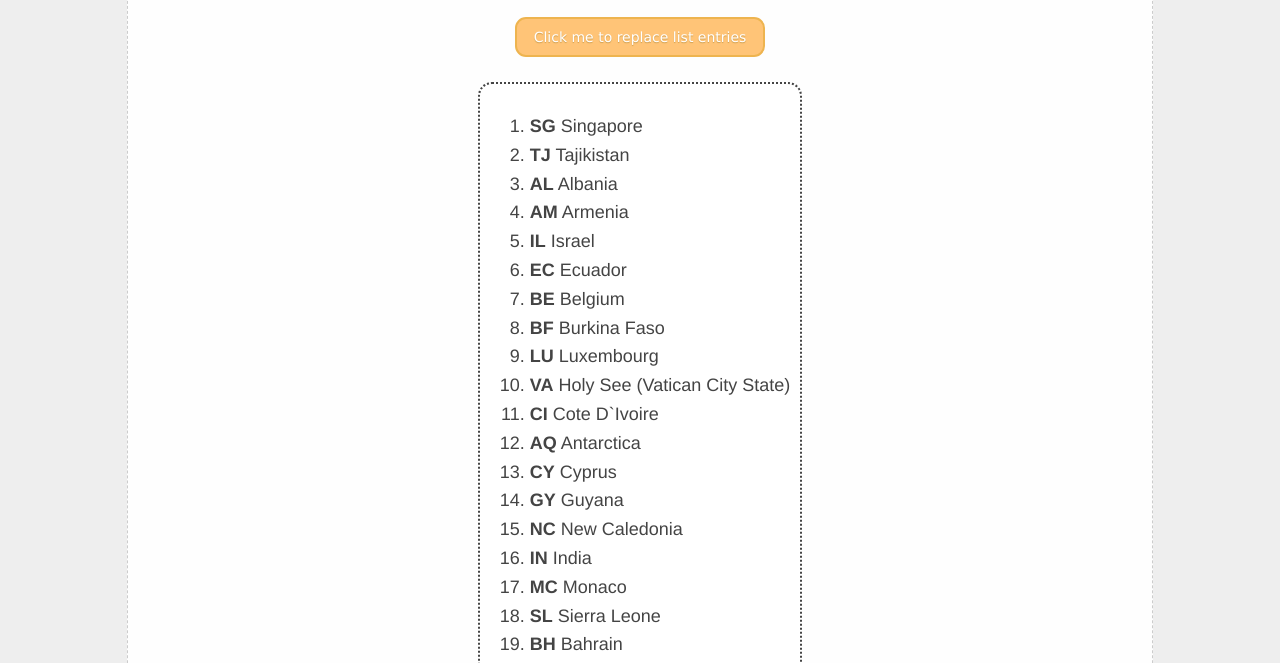
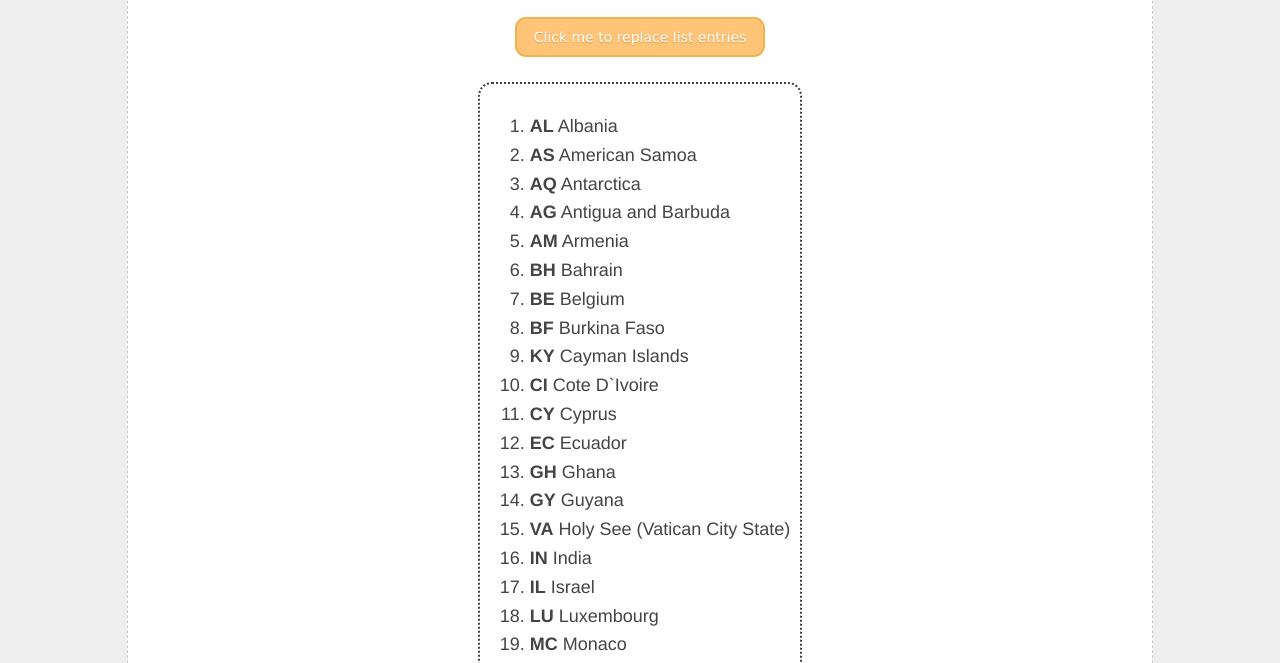
Before and after one commit to mstripling0331/mstripling0331.github.io, a plain HTML site: page lab_5/index.html in a window 1280 px wide. Both pictures are taken after a click on the button "Click me to replace list entries". Shown: the part 132-795 px from the top of the page. Drawn offline with Linux system fonts and the light colour scheme.

Commit message:
Updated with extra credit questions

```diff
--- a/lab_5/index.html
+++ b/lab_5/index.html
@@ -1,297 +1,320 @@
 <!DOCTYPE html>
 <html lang="en">
-
   <head>
     <title>Michael's List of Countries</title>
-  <link rel="stylesheet" type="text/css" href="./styles.css">
+    <link rel="stylesheet" type="text/css" href="./styles.css" />
   </head>
 
   <body>
     <div class="container">
       <div class="wrapper">
         <div class="header">Michael's List of Countries</div>
-      <button class="activate" onclick="clickMe()">Click me to replace list
-        entries</button>
-      <div class="content">
-      </div>
+        <button class="activate">Click me to replace list entries</button>
+        <div class="content"></div>
         <div class="footer"></div>
       </div>
     </div>
     <script>
       /* N.B. - For your lab, use the variable "countries" now available on the window space */
       const countries = [
-      { "name": "Afghanistan", "code": "AF" },
-      { "name": "Åland Islands", "code": "AX" },
-      { "name": "Albania", "code": "AL" },
-      { "name": "Algeria", "code": "DZ" },
-      { "name": "American Samoa", "code": "AS" },
-      { "name": "Andorra", "code": "AD" },
-      { "name": "Angola", "code": "AO" },
-      { "name": "Anguilla", "code": "AI" },
-      { "name": "Antarctica", "code": "AQ" },
-      { "name": "Antigua and Barbuda", "code": "AG" },
-      { "name": "Argentina", "code": "AR" },
-      { "name": "Armenia", "code": "AM" },
-      { "name": "Aruba", "code": "AW" },
-      { "name": "Australia", "code": "AU" },
-      { "name": "Austria", "code": "AT" },
-      { "name": "Azerbaijan", "code": "AZ" },
-      { "name": "Bahamas", "code": "BS" },
-      { "name": "Bahrain", "code": "BH" },
-      { "name": "Bangladesh", "code": "BD" },
-      { "name": "Barbados", "code": "BB" },
-      { "name": "Belarus", "code": "BY" },
-      { "name": "Belgium", "code": "BE" },
-      { "name": "Belize", "code": "BZ" },
-      { "name": "Benin", "code": "BJ" },
-      { "name": "Bermuda", "code": "BM" },
-      { "name": "Bhutan", "code": "BT" },
-      { "name": "Bolivia", "code": "BO" },
-      { "name": "Bosnia and Herzegovina", "code": "BA" },
-      { "name": "Botswana", "code": "BW" },
-      { "name": "Bouvet Island", "code": "BV" },
-      { "name": "Brazil", "code": "BR" },
-      { "name": "British Indian Ocean Territory", "code": "IO" },
-      { "name": "Brunei Darussalam", "code": "BN" },
-      { "name": "Bulgaria", "code": "BG" },
-      { "name": "Burkina Faso", "code": "BF" },
-      { "name": "Burundi", "code": "BI" },
-      { "name": "Cambodia", "code": "KH" },
-      { "name": "Cameroon", "code": "CM" },
-      { "name": "Canada", "code": "CA" },
-      { "name": "Cape Verde", "code": "CV" },
-      { "name": "Cayman Islands", "code": "KY" },
-      { "name": "Central African Republic", "code": "CF" },
-      { "name": "Chad", "code": "TD" },
-      { "name": "Chile", "code": "CL" },
-      { "name": "China", "code": "CN" },
-      { "name": "Christmas Island", "code": "CX" },
-      { "name": "Cocos (Keeling) Islands", "code": "CC" },
-      { "name": "Colombia", "code": "CO" },
-      { "name": "Comoros", "code": "KM" },
-      { "name": "Congo", "code": "CG" },
-      { "name": "Congo, The Democratic Republic of the", "code": "CD" },
-      { "name": "Cook Islands", "code": "CK" },
-      { "name": "Costa Rica", "code": "CR" },
-      { "name": "Cote D`Ivoire", "code": "CI" },
-      { "name": "Croatia", "code": "HR" },
-      { "name": "Cuba", "code": "CU" },
-      { "name": "Cyprus", "code": "CY" },
-      { "name": "Czech Republic", "code": "CZ" },
-      { "name": "Denmark", "code": "DK" },
-      { "name": "Djibouti", "code": "DJ" },
-      { "name": "Dominica", "code": "DM" },
-      { "name": "Dominican Republic", "code": "DO" },
-      { "name": "Ecuador", "code": "EC" },
-      { "name": "Egypt", "code": "EG" },
-      { "name": "El Salvador", "code": "SV" },
-      { "name": "Equatorial Guinea", "code": "GQ" },
-      { "name": "Eritrea", "code": "ER" },
-      { "name": "Estonia", "code": "EE" },
-      { "name": "Ethiopia", "code": "ET" },
-      { "name": "Falkland Islands (Malvinas)", "code": "FK" },
-      { "name": "Faroe Islands", "code": "FO" },
-      { "name": "Fiji", "code": "FJ" },
-      { "name": "Finland", "code": "FI" },
-      { "name": "France", "code": "FR" },
-      { "name": "French Guiana", "code": "GF" },
-      { "name": "French Polynesia", "code": "PF" },
-      { "name": "French Southern Territories", "code": "TF" },
-      { "name": "Gabon", "code": "GA" },
-      { "name": "Gambia", "code": "GM" },
-      { "name": "Georgia", "code": "GE" },
-      { "name": "Germany", "code": "DE" },
-      { "name": "Ghana", "code": "GH" },
-      { "name": "Gibraltar", "code": "GI" },
-      { "name": "Greece", "code": "GR" },
-      { "name": "Greenland", "code": "GL" },
-      { "name": "Grenada", "code": "GD" },
-      { "name": "Guadeloupe", "code": "GP" },
-      { "name": "Guam", "code": "GU" },
-      { "name": "Guatemala", "code": "GT" },
-      { "name": "Guernsey", "code": "GG" },
-      { "name": "Guinea", "code": "GN" },
-      { "name": "Guinea-Bissau", "code": "GW" },
-      { "name": "Guyana", "code": "GY" },
-      { "name": "Haiti", "code": "HT" },
-      { "name": "Heard Island and Mcdonald Islands", "code": "HM" },
-      { "name": "Holy See (Vatican City State)", "code": "VA" },
-      { "name": "Honduras", "code": "HN" },
-      { "name": "Hong Kong", "code": "HK" },
-      { "name": "Hungary", "code": "HU" },
-      { "name": "Iceland", "code": "IS" },
-      { "name": "India", "code": "IN" },
-      { "name": "Indonesia", "code": "ID" },
-      { "name": "Iran, Islamic Republic Of", "code": "IR" },
-      { "name": "Iraq", "code": "IQ" },
-      { "name": "Ireland", "code": "IE" },
-      { "name": "Isle of Man", "code": "IM" },
-      { "name": "Israel", "code": "IL" },
-      { "name": "Italy", "code": "IT" },
-      { "name": "Jamaica", "code": "JM" },
-      { "name": "Japan", "code": "JP" },
-      { "name": "Jersey", "code": "JE" },
-      { "name": "Jordan", "code": "JO" },
-      { "name": "Kazakhstan", "code": "KZ" },
-      { "name": "Kenya", "code": "KE" },
-      { "name": "Kiribati", "code": "KI" },
-      { "name": "Korea, Democratic People'S Republic of", "code": "KP" },
-      { "name": "Korea, Republic of", "code": "KR" },
-      { "name": "Kuwait", "code": "KW" },
-      { "name": "Kyrgyzstan", "code": "KG" },
-      { "name": "Lao People'S Democratic Republic", "code": "LA" },
-      { "name": "Latvia", "code": "LV" },
-      { "name": "Lebanon", "code": "LB" },
-      { "name": "Lesotho", "code": "LS" },
-      { "name": "Liberia", "code": "LR" },
-      { "name": "Libyan Arab Jamahiriya", "code": "LY" },
-      { "name": "Liechtenstein", "code": "LI" },
-      { "name": "Lithuania", "code": "LT" },
-      { "name": "Luxembourg", "code": "LU" },
-      { "name": "Macao", "code": "MO" },
-      { "name": "Macedonia, The Former Yugoslav Republic of", "code": "MK" },
-      { "name": "Madagascar", "code": "MG" },
-      { "name": "Malawi", "code": "MW" },
-      { "name": "Malaysia", "code": "MY" },
-      { "name": "Maldives", "code": "MV" },
-      { "name": "Mali", "code": "ML" },
-      { "name": "Malta", "code": "MT" },
-      { "name": "Marshall Islands", "code": "MH" },
-      { "name": "Martinique", "code": "MQ" },
-      { "name": "Mauritania", "code": "MR" },
-      { "name": "Mauritius", "code": "MU" },
-      { "name": "Mayotte", "code": "YT" },
-      { "name": "Mexico", "code": "MX" },
-      { "name": "Micronesia, Federated States of", "code": "FM" },
-      { "name": "Moldova, Republic of", "code": "MD" },
-      { "name": "Monaco", "code": "MC" },
-      { "name": "Mongolia", "code": "MN" },
-      { "name": "Montserrat", "code": "MS" },
-      { "name": "Morocco", "code": "MA" },
-      { "name": "Mozambique", "code": "MZ" },
-      { "name": "Myanmar", "code": "MM" },
-      { "name": "Namibia", "code": "NA" },
-      { "name": "Nauru", "code": "NR" },
-      { "name": "Nepal", "code": "NP" },
-      { "name": "Netherlands", "code": "NL" },
-      { "name": "Netherlands Antilles", "code": "AN" },
-      { "name": "New Caledonia", "code": "NC" },
-      { "name": "New Zealand", "code": "NZ" },
-      { "name": "Nicaragua", "code": "NI" },
-      { "name": "Niger", "code": "NE" },
-      { "name": "Nigeria", "code": "NG" },
-      { "name": "Niue", "code": "NU" },
-      { "name": "Norfolk Island", "code": "NF" },
-      { "name": "Northern Mariana Islands", "code": "MP" },
-      { "name": "Norway", "code": "NO" },
-      { "name": "Oman", "code": "OM" },
-      { "name": "Pakistan", "code": "PK" },
-      { "name": "Palau", "code": "PW" },
-      { "name": "Palestinian Territory, Occupied", "code": "PS" },
-      { "name": "Panama", "code": "PA" },
-      { "name": "Papua New Guinea", "code": "PG" },
-      { "name": "Paraguay", "code": "PY" },
-      { "name": "Peru", "code": "PE" },
-      { "name": "Philippines", "code": "PH" },
-      { "name": "Pitcairn", "code": "PN" },
-      { "name": "Poland", "code": "PL" },
-      { "name": "Portugal", "code": "PT" },
-      { "name": "Puerto Rico", "code": "PR" },
-      { "name": "Qatar", "code": "QA" },
-      { "name": "Reunion", "code": "RE" },
-      { "name": "Romania", "code": "RO" },
-      { "name": "Russian Federation", "code": "RU" },
-      { "name": "RWANDA", "code": "RW" },
-      { "name": "Saint Helena", "code": "SH" },
-      { "name": "Saint Kitts and Nevis", "code": "KN" },
-      { "name": "Saint Lucia", "code": "LC" },
-      { "name": "Saint Pierre and Miquelon", "code": "PM" },
-      { "name": "Saint Vincent and the Grenadines", "code": "VC" },
-      { "name": "Samoa", "code": "WS" },
-      { "name": "San Marino", "code": "SM" },
-      { "name": "Sao Tome and Principe", "code": "ST" },
-      { "name": "Saudi Arabia", "code": "SA" },
-      { "name": "Senegal", "code": "SN" },
-      { "name": "Serbia and Montenegro", "code": "CS" },
-      { "name": "Seychelles", "code": "SC" },
-      { "name": "Sierra Leone", "code": "SL" },
-      { "name": "Singapore", "code": "SG" },
-      { "name": "Slovakia", "code": "SK" },
-      { "name": "Slovenia", "code": "SI" },
-      { "name": "Solomon Islands", "code": "SB" },
-      { "name": "Somalia", "code": "SO" },
-      { "name": "South Africa", "code": "ZA" },
-      { "name": "South Georgia and the South Sandwich Islands", "code": "GS" },
-      { "name": "Spain", "code": "ES" },
-      { "name": "Sri Lanka", "code": "LK" },
-      { "name": "Sudan", "code": "SD" },
-      { "name": "Suriname", "code": "SR" },
-      { "name": "Svalbard and Jan Mayen", "code": "SJ" },
-      { "name": "Swaziland", "code": "SZ" },
-      { "name": "Sweden", "code": "SE" },
-      { "name": "Switzerland", "code": "CH" },
-      { "name": "Syrian Arab Republic", "code": "SY" },
-      { "name": "Taiwan, Province of China", "code": "TW" },
-      { "name": "Tajikistan", "code": "TJ" },
-      { "name": "Tanzania, United Republic of", "code": "TZ" },
-      { "name": "Thailand", "code": "TH" },
-      { "name": "Timor-Leste", "code": "TL" },
-      { "name": "Togo", "code": "TG" },
-      { "name": "Tokelau", "code": "TK" },
-      { "name": "Tonga", "code": "TO" },
-      { "name": "Trinidad and Tobago", "code": "TT" },
-      { "name": "Tunisia", "code": "TN" },
-      { "name": "Turkey", "code": "TR" },
-      { "name": "Turkmenistan", "code": "TM" },
-      { "name": "Turks and Caicos Islands", "code": "TC" },
-      { "name": "Tuvalu", "code": "TV" },
-      { "name": "Uganda", "code": "UG" },
-      { "name": "Ukraine", "code": "UA" },
-      { "name": "United Arab Emirates", "code": "AE" },
-      { "name": "United Kingdom", "code": "GB" },
-      { "name": "United States", "code": "US" },
-      { "name": "United States Minor Outlying Islands", "code": "UM" },
-      { "name": "Uruguay", "code": "UY" },
-      { "name": "Uzbekistan", "code": "UZ" },
-      { "name": "Vanuatu", "code": "VU" },
-      { "name": "Venezuela", "code": "VE" },
-      { "name": "Viet Nam", "code": "VN" },
-      { "name": "Virgin Islands, British", "code": "VG" },
-      { "name": "Virgin Islands, U.S.", "code": "VI" },
-      { "name": "Wallis and Futuna", "code": "WF" },
-      { "name": "Western Sahara", "code": "EH" },
-      { "name": "Yemen", "code": "YE" },
-      { "name": "Zambia", "code": "ZM" },
-      { "name": "Zimbabwe", "code": "ZW" }
-    ]
+        { name: "Afghanistan", code: "AF" },
+        { name: "Åland Islands", code: "AX" },
+        { name: "Albania", code: "AL" },
+        { name: "Algeria", code: "DZ" },
+        { name: "American Samoa", code: "AS" },
+        { name: "Andorra", code: "AD" },
+        { name: "Angola", code: "AO" },
+        { name: "Anguilla", code: "AI" },
+        { name: "Antarctica", code: "AQ" },
+        { name: "Antigua and Barbuda", code: "AG" },
+        { name: "Argentina", code: "AR" },
+        { name: "Armenia", code: "AM" },
+        { name: "Aruba", code: "AW" },
+        { name: "Australia", code: "AU" },
+        { name: "Austria", code: "AT" },
+        { name: "Azerbaijan", code: "AZ" },
+        { name: "Bahamas", code: "BS" },
+        { name: "Bahrain", code: "BH" },
+        { name: "Bangladesh", code: "BD" },
+        { name: "Barbados", code: "BB" },
+        { name: "Belarus", code: "BY" },
+        { name: "Belgium", code: "BE" },
+        { name: "Belize", code: "BZ" },
+        { name: "Benin", code: "BJ" },
+        { name: "Bermuda", code: "BM" },
+        { name: "Bhutan", code: "BT" },
+        { name: "Bolivia", code: "BO" },
+        { name: "Bosnia and Herzegovina", code: "BA" },
+        { name: "Botswana", code: "BW" },
+        { name: "Bouvet Island", code: "BV" },
+        { name: "Brazil", code: "BR" },
+        { name: "British Indian Ocean Territory", code: "IO" },
+        { name: "Brunei Darussalam", code: "BN" },
+        { name: "Bulgaria", code: "BG" },
+        { name: "Burkina Faso", code: "BF" },
+        { name: "Burundi", code: "BI" },
+        { name: "Cambodia", code: "KH" },
+        { name: "Cameroon", code: "CM" },
+        { name: "Canada", code: "CA" },
+        { name: "Cape Verde", code: "CV" },
+        { name: "Cayman Islands", code: "KY" },
+        { name: "Central African Republic", code: "CF" },
+        { name: "Chad", code: "TD" },
+        { name: "Chile", code: "CL" },
+        { name: "China", code: "CN" },
+        { name: "Christmas Island", code: "CX" },
+        { name: "Cocos (Keeling) Islands", code: "CC" },
+        { name: "Colombia", code: "CO" },
+        { name: "Comoros", code: "KM" },
+        { name: "Congo", code: "CG" },
+        { name: "Congo, The Democratic Republic of the", code: "CD" },
+        { name: "Cook Islands", code: "CK" },
+        { name: "Costa Rica", code: "CR" },
+        { name: "Cote D`Ivoire", code: "CI" },
+        { name: "Croatia", code: "HR" },
+        { name: "Cuba", code: "CU" },
+        { name: "Cyprus", code: "CY" },
+        { name: "Czech Republic", code: "CZ" },
+        { name: "Denmark", code: "DK" },
+        { name: "Djibouti", code: "DJ" },
+        { name: "Dominica", code: "DM" },
+        { name: "Dominican Republic", code: "DO" },
+        { name: "Ecuador", code: "EC" },
+        { name: "Egypt", code: "EG" },
+        { name: "El Salvador", code: "SV" },
+        { name: "Equatorial Guinea", code: "GQ" },
+        { name: "Eritrea", code: "ER" },
+        { name: "Estonia", code: "EE" },
+        { name: "Ethiopia", code: "ET" },
+        { name: "Falkland Islands (Malvinas)", code: "FK" },
+        { name: "Faroe Islands", code: "FO" },
+        { name: "Fiji", code: "FJ" },
+        { name: "Finland", code: "FI" },
+        { name: "France", code: "FR" },
+        { name: "French Guiana", code: "GF" },
+        { name: "French Polynesia", code: "PF" },
+        { name: "French Southern Territories", code: "TF" },
+        { name: "Gabon", code: "GA" },
+        { name: "Gambia", code: "GM" },
+        { name: "Georgia", code: "GE" },
+        { name: "Germany", code: "DE" },
+        { name: "Ghana", code: "GH" },
+        { name: "Gibraltar", code: "GI" },
+        { name: "Greece", code: "GR" },
+        { name: "Greenland", code: "GL" },
+        { name: "Grenada", code: "GD" },
+        { name: "Guadeloupe", code: "GP" },
+        { name: "Guam", code: "GU" },
+        { name: "Guatemala", code: "GT" },
+        { name: "Guernsey", code: "GG" },
+        { name: "Guinea", code: "GN" },
+        { name: "Guinea-Bissau", code: "GW" },
+        { name: "Guyana", code: "GY" },
+        { name: "Haiti", code: "HT" },
+        { name: "Heard Island and Mcdonald Islands", code: "HM" },
+        { name: "Holy See (Vatican City State)", code: "VA" },
+        { name: "Honduras", code: "HN" },
+        { name: "Hong Kong", code: "HK" },
+        { name: "Hungary", code: "HU" },
+        { name: "Iceland", code: "IS" },
+        { name: "India", code: "IN" },
+        { name: "Indonesia", code: "ID" },
+        { name: "Iran, Islamic Republic Of", code: "IR" },
+        { name: "Iraq", code: "IQ" },
+        { name: "Ireland", code: "IE" },
+        { name: "Isle of Man", code: "IM" },
+        { name: "Israel", code: "IL" },
+        { name: "Italy", code: "IT" },
+        { name: "Jamaica", code: "JM" },
+        { name: "Japan", code: "JP" },
+        { name: "Jersey", code: "JE" },
+        { name: "Jordan", code: "JO" },
+        { name: "Kazakhstan", code: "KZ" },
+        { name: "Kenya", code: "KE" },
+        { name: "Kiribati", code: "KI" },
+        { name: "Korea, Democratic People'S Republic of", code: "KP" },
+        { name: "Korea, Republic of", code: "KR" },
+        { name: "Kuwait", code: "KW" },
+        { name: "Kyrgyzstan", code: "KG" },
+        { name: "Lao People'S Democratic Republic", code: "LA" },
+        { name: "Latvia", code: "LV" },
+        { name: "Lebanon", code: "LB" },
+        { name: "Lesotho", code: "LS" },
+        { name: "Liberia", code: "LR" },
+        { name: "Libyan Arab Jamahiriya", code: "LY" },
+        { name: "Liechtenstein", code: "LI" },
+        { name: "Lithuania", code: "LT" },
+        { name: "Luxembourg", code: "LU" },
+        { name: "Macao", code: "MO" },
+        { name: "Macedonia, The Former Yugoslav Republic of", code: "MK" },
+        { name: "Madagascar", code: "MG" },
+        { name: "Malawi", code: "MW" },
+        { name: "Malaysia", code: "MY" },
+        { name: "Maldives", code: "MV" },
+        { name: "Mali", code: "ML" },
+        { name: "Malta", code: "MT" },
+        { name: "Marshall Islands", code: "MH" },
+        { name: "Martinique", code: "MQ" },
+        { name: "Mauritania", code: "MR" },
+        { name: "Mauritius", code: "MU" },
+        { name: "Mayotte", code: "YT" },
+        { name: "Mexico", code: "MX" },
+        { name: "Micronesia, Federated States of", code: "FM" },
+        { name: "Moldova, Republic of", code: "MD" },
+        { name: "Monaco", code: "MC" },
+        { name: "Mongolia", code: "MN" },
+        { name: "Montserrat", code: "MS" },
+        { name: "Morocco", code: "MA" },
+        { name: "Mozambique", code: "MZ" },
+        { name: "Myanmar", code: "MM" },
+        { name: "Namibia", code: "NA" },
+        { name: "Nauru", code: "NR" },
+        { name: "Nepal", code: "NP" },
+        { name: "Netherlands", code: "NL" },
+        { name: "Netherlands Antilles", code: "AN" },
+        { name: "New Caledonia", code: "NC" },
+        { name: "New Zealand", code: "NZ" },
+        { name: "Nicaragua", code: "NI" },
+        { name: "Niger", code: "NE" },
+        { name: "Nigeria", code: "NG" },
+        { name: "Niue", code: "NU" },
+        { name: "Norfolk Island", code: "NF" },
+        { name: "Northern Mariana Islands", code: "MP" },
+        { name: "Norway", code: "NO" },
+        { name: "Oman", code: "OM" },
+        { name: "Pakistan", code: "PK" },
+        { name: "Palau", code: "PW" },
+        { name: "Palestinian Territory, Occupied", code: "PS" },
+        { name: "Panama", code: "PA" },
+        { name: "Papua New Guinea", code: "PG" },
+        { name: "Paraguay", code: "PY" },
+        { name: "Peru", code: "PE" },
+        { name: "Philippines", code: "PH" },
+        { name: "Pitcairn", code: "PN" },
+        { name: "Poland", code: "PL" },
+        { name: "Portugal", code: "PT" },
+        { name: "Puerto Rico", code: "PR" },
+        { name: "Qatar", code: "QA" },
+        { name: "Reunion", code: "RE" },
+        { name: "Romania", code: "RO" },
+        { name: "Russian Federation", code: "RU" },
+        { name: "RWANDA", code: "RW" },
+        { name: "Saint Helena", code: "SH" },
+        { name: "Saint Kitts and Nevis", code: "KN" },
+        { name: "Saint Lucia", code: "LC" },
+        { name: "Saint Pierre and Miquelon", code: "PM" },
+        { name: "Saint Vincent and the Grenadines", code: "VC" },
+        { name: "Samoa", code: "WS" },
+        { name: "San Marino", code: "SM" },
+        { name: "Sao Tome and Principe", code: "ST" },
+        { name: "Saudi Arabia", code: "SA" },
+        { name: "Senegal", code: "SN" },
+        { name: "Serbia and Montenegro", code: "CS" },
+        { name: "Seychelles", code: "SC" },
+        { name: "Sierra Leone", code: "SL" },
+        { name: "Singapore", code: "SG" },
+        { name: "Slovakia", code: "SK" },
+        { name: "Slovenia", code: "SI" },
+        { name: "Solomon Islands", code: "SB" },
+        { name: "Somalia", code: "SO" },
+        { name: "South Africa", code: "ZA" },
+        { name: "South Georgia and the South Sandwich Islands", code: "GS" },
+        { name: "Spain", code: "ES" },
+        { name: "Sri Lanka", code: "LK" },
+        { name: "Sudan", code: "SD" },
+        { name: "Suriname", code: "SR" },
+        { name: "Svalbard and Jan Mayen", code: "SJ" },
+        { name: "Swaziland", code: "SZ" },
+        { name: "Sweden", code: "SE" },
+        { name: "Switzerland", code: "CH" },
+        { name: "Syrian Arab Republic", code: "SY" },
+        { name: "Taiwan, Province of China", code: "TW" },
+        { name: "Tajikistan", code: "TJ" },
+        { name: "Tanzania, United Republic of", code: "TZ" },
+        { name: "Thailand", code: "TH" },
+        { name: "Timor-Leste", code: "TL" },
+        { name: "Togo", code: "TG" },
+        { name: "Tokelau", code: "TK" },
+        { name: "Tonga", code: "TO" },
+        { name: "Trinidad and Tobago", code: "TT" },
+        { name: "Tunisia", code: "TN" },
+        { name: "Turkey", code: "TR" },
+        { name: "Turkmenistan", code: "TM" },
+        { name: "Turks and Caicos Islands", code: "TC" },
+        { name: "Tuvalu", code: "TV" },
+        { name: "Uganda", code: "UG" },
+        { name: "Ukraine", code: "UA" },
+        { name: "United Arab Emirates", code: "AE" },
+        { name: "United Kingdom", code: "GB" },
+        { name: "United States", code: "US" },
+        { name: "United States Minor Outlying Islands", code: "UM" },
+        { name: "Uruguay", code: "UY" },
+        { name: "Uzbekistan", code: "UZ" },
+        { name: "Vanuatu", code: "VU" },
+        { name: "Venezuela", code: "VE" },
+        { name: "Viet Nam", code: "VN" },
+        { name: "Virgin Islands, British", code: "VG" },
+        { name: "Virgin Islands, U.S.", code: "VI" },
+        { name: "Wallis and Futuna", code: "WF" },
+        { name: "Western Sahara", code: "EH" },
+        { name: "Yemen", code: "YE" },
+        { name: "Zambia", code: "ZM" },
+        { name: "Zimbabwe", code: "ZW" }
+      ];
 
       const content = document.querySelector(".content");
+      const activate = document.querySelector(".activate");
       let countrylist = document.createElement("ol");
       countrylist.setAttribute("class", "countries");
       let randcountries = [];
 
-    function getCountries(){
-      for (let i = 0; i < 25; i += 1){
+      function getCountries() {
+        for (let i = 0; i < 25; i += 1) {
           let randint = Math.floor(Math.random() * countries.length);
-        if (randcountries.includes(countries[randint]) === false){
+          if (randcountries.includes(countries[randint]) === false) {
             randcountries[i] = countries[randint];
-        }
-        else{
+          } else {
             i -= 1;
           }
         }
       }
 
-    function clickMe(){
+      function clickMe() {
         countrylist.innerHTML = "";
         getCountries();
-      randcountries.forEach(element => countrylist.innerHTML += "<li>" +"<span style= 'font-weight:bold'>" + element.code + "</span> " + element.name + "</li>");
-      countries.forEach(element => {if (randcountries.includes(element) === false){console.log(element);}});
+        randcountries.sort(function(a, b) {
+          //using implementation from MDN
+          let nameA = a.name.toUpperCase();
+          let nameB = b.name.toUpperCase();
+          if (nameA < nameB) {
+            return -1;
+          }
+          if (nameA > nameB) {
+            return 1;
           }
 
+          return 0;
+        });
+        randcountries.forEach(
+          element =>
+            (countrylist.innerHTML +=
+              "<li>" +
+              "<span style= 'font-weight:bold'>" +
+              element.code +
+              "</span> " +
+              element.name +
+              "</li>")
+        );
+        countries.forEach(element => {
+          if (randcountries.includes(element) === false) {
+            console.log(element);
+          }
+        });
+      }
+
+      activate.addEventListener("click", clickMe);
+
       content.appendChild(countrylist);
-
     </script>
   </body>
-
 </html>
```
Lines whose indentation alone changed are shown as unchanged.
